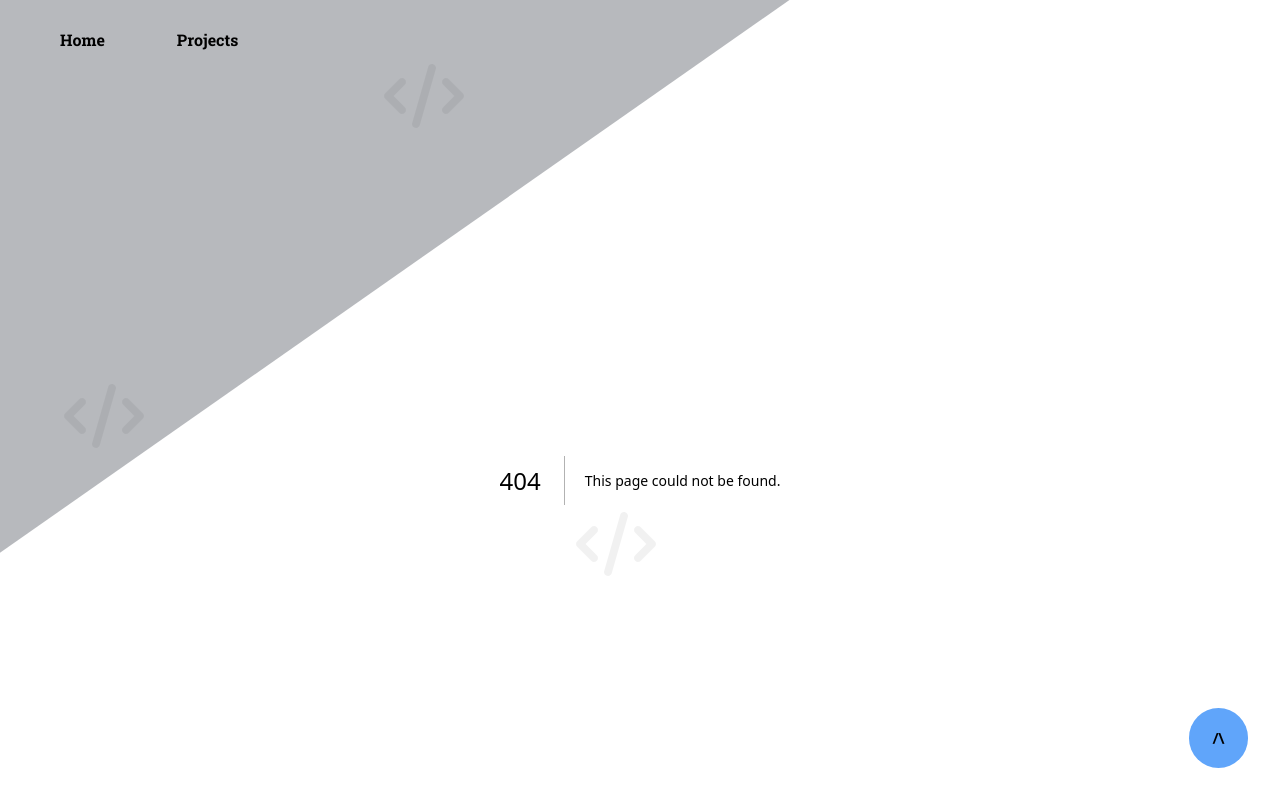
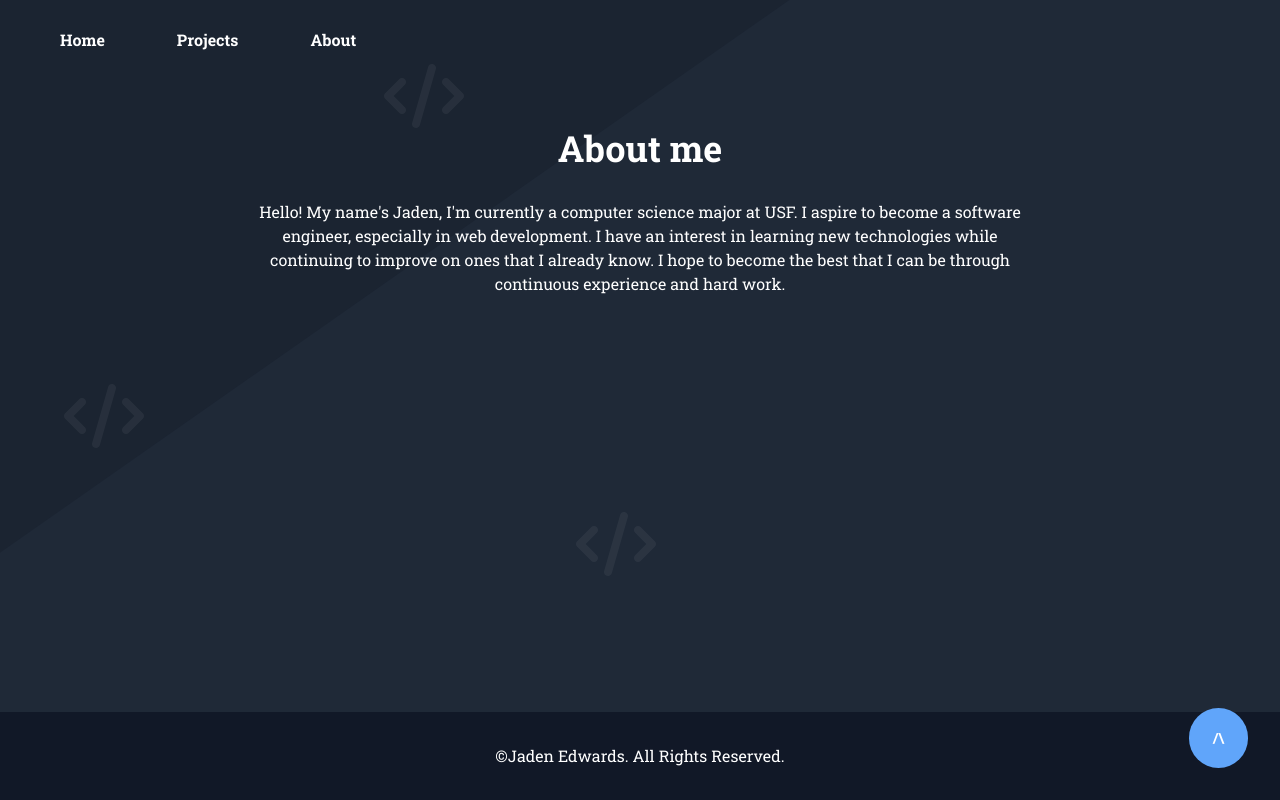
Before and after one commit to jadenet/portfolio, a Next.js app: page /about in a window 1280 px wide. Before the commit this address had no page. Shown: the top 800 px of the page. Built offline with nearby package versions, Linux system fonts and the light colour scheme.

Commit message:
Update resume, create about page

```diff
--- a/components/Layout.tsx
+++ b/components/Layout.tsx
@@ -8,6 +8,7 @@
 const links = [
   { name: "Home", link: "/" },
   { name: "Projects", link: "/projects" },
+  { name: "About", link: "/about" },
 ];
 
 function Layout({ children }: LayoutProps) {
--- /dev/null
+++ b/pages/about.tsx
@@ -0,0 +1,20 @@
+function About() {
+  return (
+    <>
+      <section className="flex flex-col lg:flex-row gap-8 items-center my-12 mx-24 md:mx-52">
+        <div className="flex flex-col gap-8 items-center">
+          <h2 className="text-4xl font-bold text-center min-w-fit">About me</h2>
+          <p className="flex flex-col gap-6 text-center items-center mx-12">
+            Hello! My name's Jaden, I'm currently a computer science major at
+            USF. I aspire to become a software engineer, especially in web
+            development. I have an interest in learning new technologies while
+            continuing to improve on ones that I already know. I hope to become
+            the best that I can be through continuous experience and hard work.
+          </p>
+        </div>
+      </section>
+    </>
+  );
+}
+
+export default About;
--- a/pages/index.tsx
+++ b/pages/index.tsx
@@ -16,13 +16,13 @@
           <div className="flex flex-col justify-center gap-4 items-center">
             <h1 className="text-5xl font-black text-center">Jaden Edwards</h1>
             <h6 className="text-xl font-normal text-center">
-              Software Engineer
+              Aspiring Software Engineer
             </h6>
             <div className="flex gap-3">
               <LogoLink src={LinkedIn} href="https://www.linkedin.com/in/jadenet/" />
               <LogoLink src={Email} href="mailto:jaedwards35@proton.me" />
               <LogoLink src={GitHub} href="https://github.com/jadenet" />
-              <LogoLink src={Resume} href="../Jaden Edwards Resume.pdf" />
+              <LogoLink src={Resume} href="../Jaden_A_Edwards_Resume.pdf" />
             </div>
           </div>
 
@@ -35,21 +35,6 @@
           View projects
         </Link>
       </section>
-
-      <section className="flex flex-col lg:flex-row gap-8 items-center my-12 mx-24 md:mx-52">
-        <div className="flex flex-col gap-8 items-center">
-          <h2 className="text-4xl font-bold text-center min-w-fit">
-            About me
-          </h2>
-          <p className="flex flex-col gap-6 text-center items-center mx-12">
-            Hello! My name's Jaden, I'm currently a computer science major at USF.
-            I aspire to become a software engineer, especially in web
-            development. I have an interest in learning new technologies while
-            continuing to improve on ones that I already know. I hope to become
-            the best that I can be through continuous experience and hard work.
-          </p>
-        </div>
-      </section>
     </>
   );
 }
```
Also changed, not shown: 2 other files (tests, documents, lock files or other folders).
